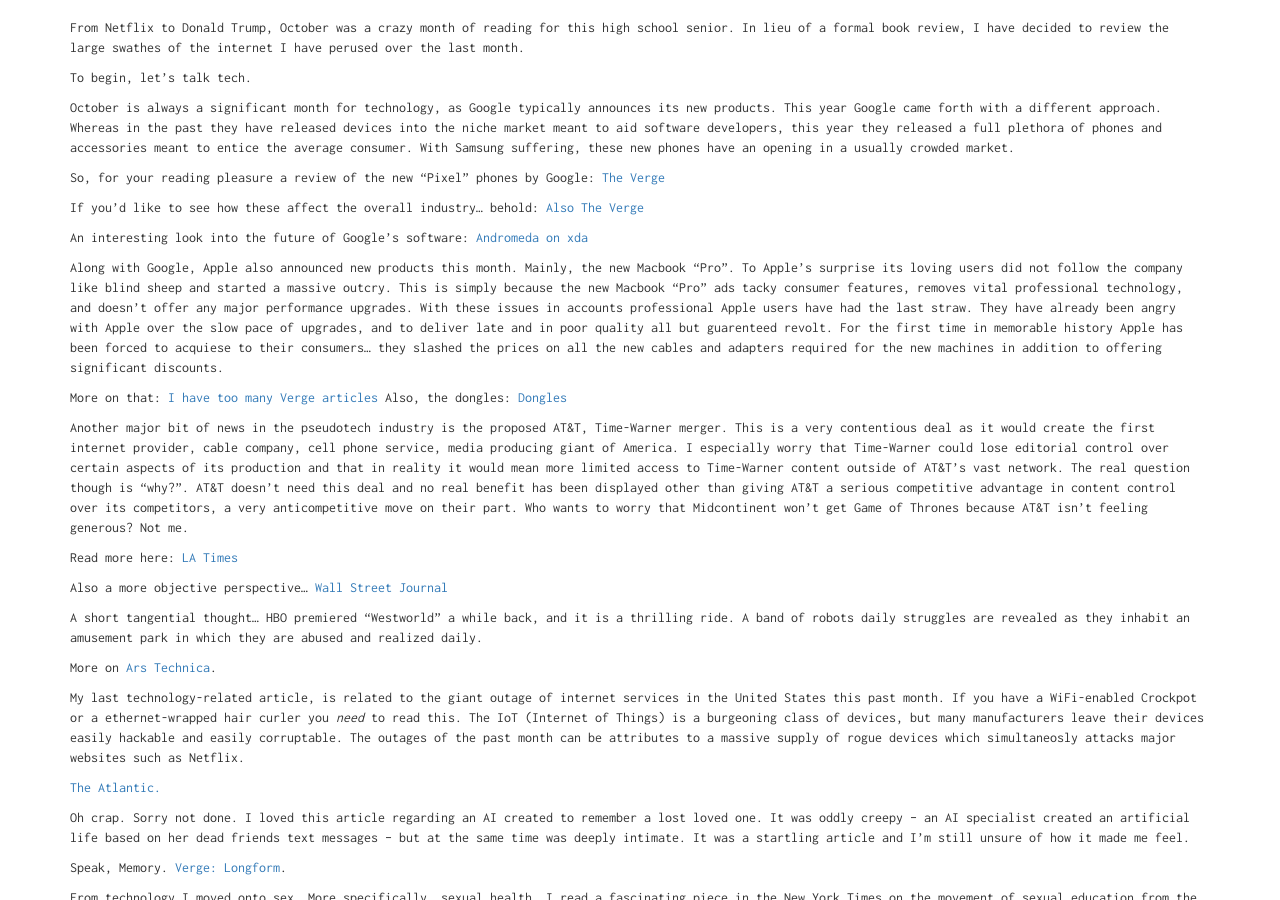
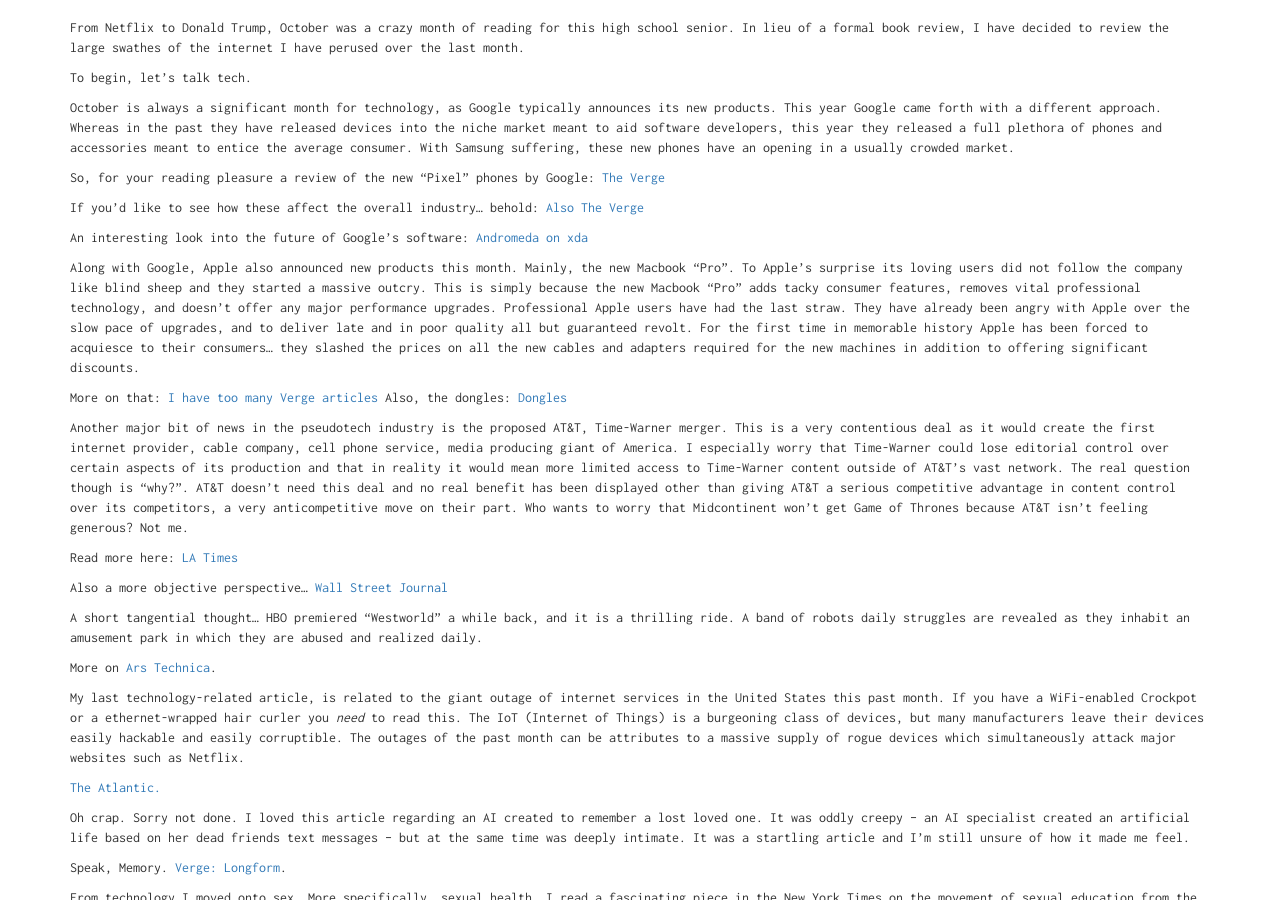
Before and after one commit to ewlsh/rockon999.github.io, a Jekyll site: the page built from _posts/2016-11-03-a-month-in-the-life-of.md, in a window 1280 px wide and 900 px high, scrolled down 374 px. Built offline with Jekyll 4.4.1, drawn with Linux system fonts in a browser that asks for light colours; nearby versions of some CDN libraries.

Commit message:
Fix some errors.

```diff
--- a/_posts/2016-11-03-a-month-in-the-life-of.md
+++ b/_posts/2016-11-03-a-month-in-the-life-of.md
@@ -16,7 +16,7 @@
 
 An interesting look into the future of Google's software: [Andromeda on xda](http://www.xda-developers.com/exploring-andromeda-a-look-at-the-challenges-awaiting-googles-next-voyage/)
 
-Along with Google, Apple also announced new products this month. Mainly, the new Macbook "Pro". To Apple's surprise its loving users did not follow the company like blind sheep and started a massive outcry. This is simply because the new Macbook "Pro" ads tacky consumer features, removes vital professional technology, and doesn't offer any major performance upgrades. With these issues in accounts professional Apple users have had the last straw. They have already been angry with Apple over the slow pace of upgrades, and to deliver late and in poor quality all but guarenteed revolt. For the first time in memorable history Apple has been forced to acquiese to their consumers... they slashed the prices on all the new cables and adapters required for the new machines in addition to offering significant discounts.
+Along with Google, Apple also announced new products this month. Mainly, the new Macbook "Pro". To Apple's surprise its loving users did not follow the company like blind sheep and they started a massive outcry. This is simply because the new Macbook "Pro" adds tacky consumer features, removes vital professional technology, and doesn't offer any major performance upgrades. Professional Apple users have had the last straw. They have already been angry with Apple over the slow pace of upgrades, and to deliver late and in poor quality all but guaranteed revolt. For the first time in memorable history Apple has been forced to acquiesce to their consumers... they slashed the prices on all the new cables and adapters required for the new machines in addition to offering significant discounts.
 
 More on that: [I have too many Verge articles](http://www.theverge.com/2016/10/28/13451832/microsoft-apple-hardware-videos-comparison)
 Also, the dongles: [Dongles](https://www.engadget.com/2016/11/04/apple-usb-c-adapters-cheaper-macbook-pro-but-not-for-long/)
@@ -32,7 +32,7 @@
 
 More on [Ars Technica](http://arstechnica.com/the-multiverse/2016/10/decrypted-westworld-this-series-is-our-current-obsession/).
 
-My last technology-related article, is related to the giant outage of internet services in the United States this past month. If you have a WiFi-enabled Crockpot or a ethernet-wrapped hair curler you *need* to read this. The IoT (Internet of Things) is a burgeoning class of devices, but many manufacturers leave their devices easily hackable and easily corruptable. The outages of the past month can be attributes to a massive supply of rogue devices which simultaneosly attacks major websites such as Netflix.
+My last technology-related article, is related to the giant outage of internet services in the United States this past month. If you have a WiFi-enabled Crockpot or a ethernet-wrapped hair curler you *need* to read this. The IoT (Internet of Things) is a burgeoning class of devices, but many manufacturers leave their devices easily hackable and easily corruptible. The outages of the past month can be attributes to a massive supply of rogue devices which simultaneously attack major websites such as Netflix.
 
 [The Atlantic.](http://www.theatlantic.com/technology/archive/2016/10/when-the-entire-internet-seems-to-break-at-once/504956/)
 
```
